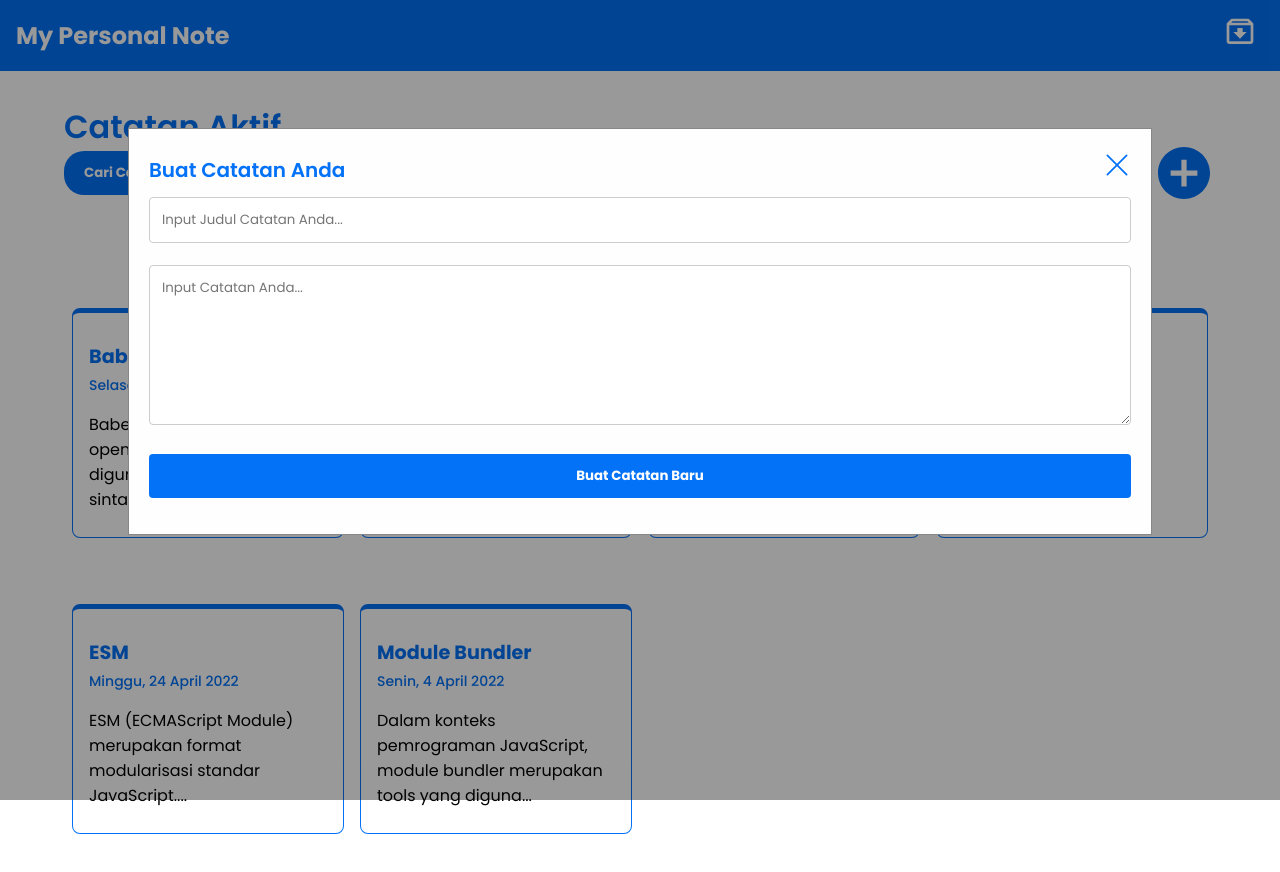
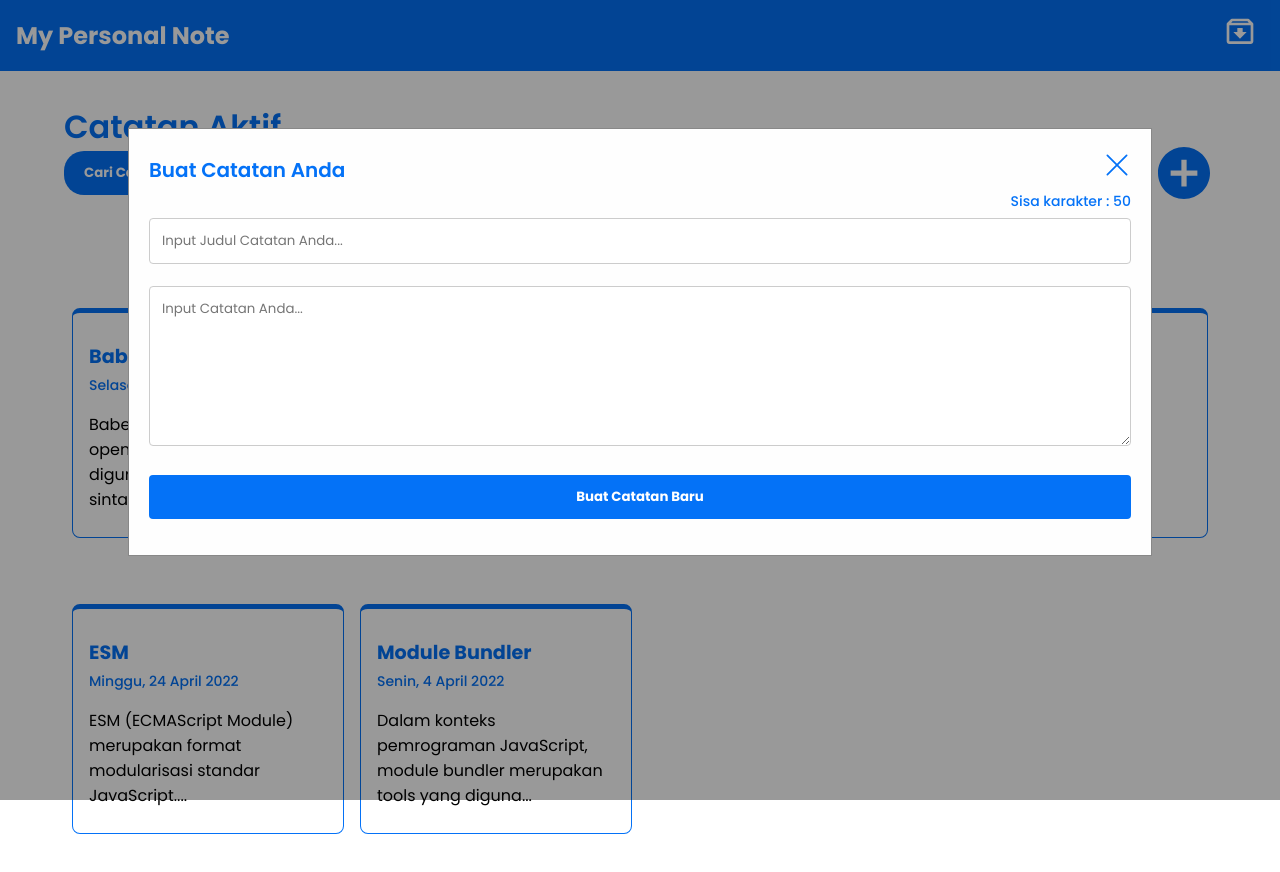
Before and after one commit to ThomasAlberto21/personal-notes-app-v2.0, a React (Create React App) app: page / in a window 1280 px wide. Both pictures are taken after a click on the icon 1184 px from the left and 173 px from the top of the page. Shown: the top 872 px of the page. Built offline with nearby package versions, Linux system fonts and the light colour scheme.

Commit message:
Menambahkan fitur char limit

```diff
--- a/src/App.js
+++ b/src/App.js
@@ -1,7 +1,7 @@
 import React from 'react';
 import Navbar from './components/Navbar';
+import HomePageWrapper from './pages/HomePage';
 import { Route, Routes } from 'react-router-dom';
-import HomePageWrapper from './pages/HomePage';
 
 function App() {
   return (
--- a/src/components/Navbar.js
+++ b/src/components/Navbar.js
@@ -2,7 +2,7 @@ import React from 'react';
 import { Link } from 'react-router-dom';
 import { BiArchiveIn } from 'react-icons/bi';
 
-function Navbar() {
+const Navbar = () => {
   return (
     <nav>
       <h1>
@@ -20,6 +20,6 @@ function Navbar() {
       </div>
     </nav>
   );
-}
+};
 
 export default Navbar;
--- a/src/components/NoteInput.js
+++ b/src/components/NoteInput.js
@@ -1,9 +1,9 @@
 import React from 'react';
 import PropTypes from 'prop-types';
+import { BsXLg } from 'react-icons/bs';
+import { addNote } from '../utils/local-data';
 import { useNavigate } from 'react-router-dom';
 import { IoMdAddCircle } from 'react-icons/io';
-import { BsXLg } from 'react-icons/bs';
-import { addNote } from '../utils/local-data';
 
 const NoteInputWrapper = () => {
   const navigate = useNavigate();
@@ -20,6 +20,7 @@ class NoteInput extends React.Component {
     this.state = {
       title: '',
       body: '',
+      titleLimit: 50,
       showModal: false,
     };
 
@@ -27,10 +28,12 @@ class NoteInput extends React.Component {
     this.onBodyHandler = this.onBodyHandler.bind(this);
   }
 
+
+
   onTitleHandler(e) {
     this.setState(() => {
       return {
-        title: e.target.value,
+        title: e.target.value.slice(0, this.state.titleLimit),
       };
     });
   }
@@ -78,8 +81,13 @@ class NoteInput extends React.Component {
                 </span>
               </div>
               <form onSubmit={this.handleSubmit}>
+                <p className='add-note-char-limit'>
+                  Sisa karakter : {' '}
+                  {this.state.titleLimit - this.state.title.length}
+                </p>
                 <input
                   type='text'
+                  value={this.state.title}
                   placeholder='Input Judul Catatan Anda...'
                   onChange={this.onTitleHandler}
                 />
@@ -98,7 +106,7 @@ class NoteInput extends React.Component {
 }
 
 NoteInput.propTypes = {
-  onSubmitHandler: PropTypes.func,
+  doSomething: PropTypes.func,
 };
 
 export default NoteInputWrapper;
--- a/src/components/NoteItem.js
+++ b/src/components/NoteItem.js
@@ -2,7 +2,7 @@ import React from 'react';
 import PropTypes from 'prop-types';
 import { Link } from 'react-router-dom';
 
-function NoteItem({ note }) {
+const NoteItem = ({ note }) =>{
   return (
     <div className='note-body'>
       <div className='note-item'>
--- a/src/components/NoteList.js
+++ b/src/components/NoteList.js
@@ -1,8 +1,8 @@
 import React from 'react';
+import NoteItem from './NoteItem';
 import PropTypes from 'prop-types';
-import NoteItem from './NoteItem';
 
-function NoteList({ notes, messageNotFound }) {
+const NoteList = ({ notes, messageNotFound }) => {
   if (notes.length === 0) {
     return <p className='notes-list-empty'>{messageNotFound}</p>;
   }
@@ -14,7 +14,7 @@ function NoteList({ notes, messageNotFound }) {
       ))}
     </div>
   );
-}
+};
 
 NoteList.propTypes = {
   notes: PropTypes.arrayOf(PropTypes.object).isRequired,
--- a/src/components/SearchBar.js
+++ b/src/components/SearchBar.js
@@ -1,6 +1,6 @@
-import React, { useState } from 'react';
+import PropTypes from 'prop-types';
 import { BsXLg } from 'react-icons/bs';
-import PropTypes from 'prop-types';
+import { useState } from 'react';
 
 const SearchBar = ({ keyword, keywordChange }) => {
   const [isOpen, setIsOpen] = useState(false);
--- a/src/pages/HomePage.js
+++ b/src/pages/HomePage.js
@@ -2,8 +2,8 @@ import React from 'react';
 import NoteList from '../components/NoteList';
 import SearchBar from '../components/SearchBar';
 import NoteInputWrapper from '../components/NoteInput';
+import { getActiveNotes } from '../utils/local-data';
 import { useSearchParams } from 'react-router-dom';
-import { getActiveNotes } from '../utils/local-data';
 
 const HomePageWrapper = () => {
   const [searchParams, setSearchParams] = useSearchParams();
--- a/src/styles/style.css
+++ b/src/styles/style.css
@@ -293,6 +293,13 @@ button[type='submit'] {
   width: 80%;
 }
 
+.add-note-char-limit {
+  font-size: 14px;
+  font-weight: 500;
+  text-align: right;
+  color: var(--background-blue);
+}
+
 .close-add-note {
   color: #aaa;
   float: right;
```
